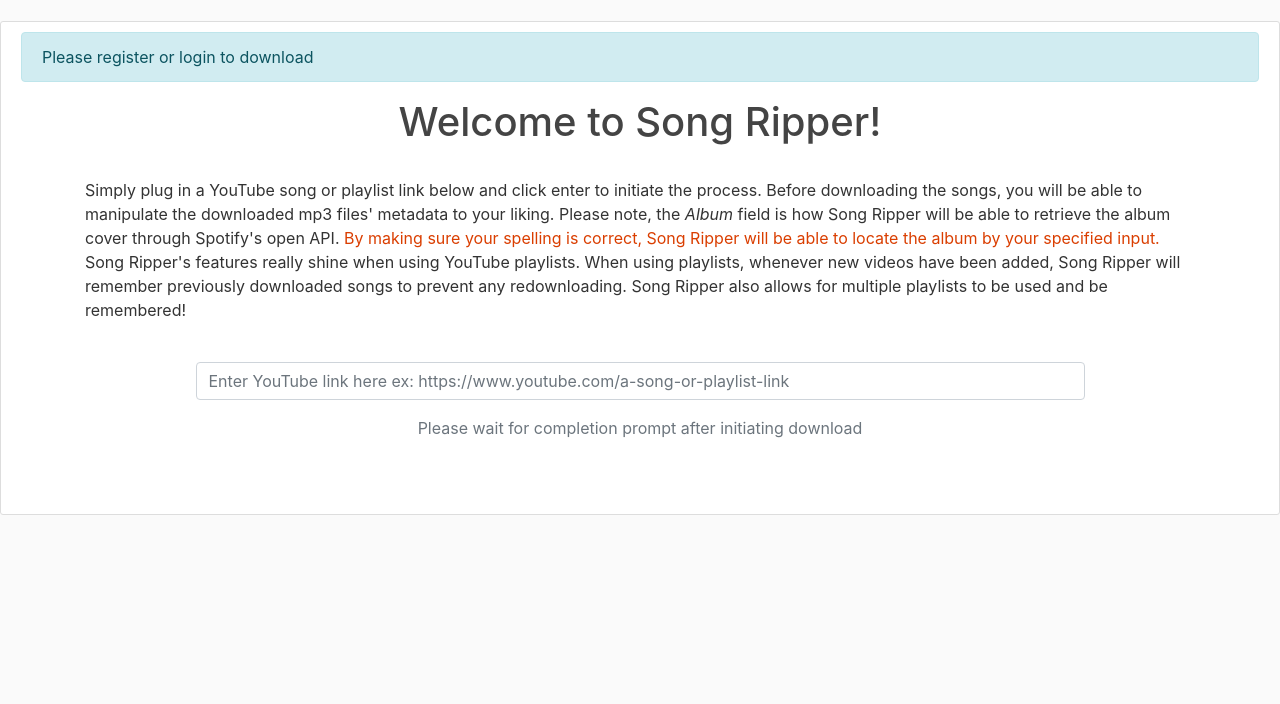
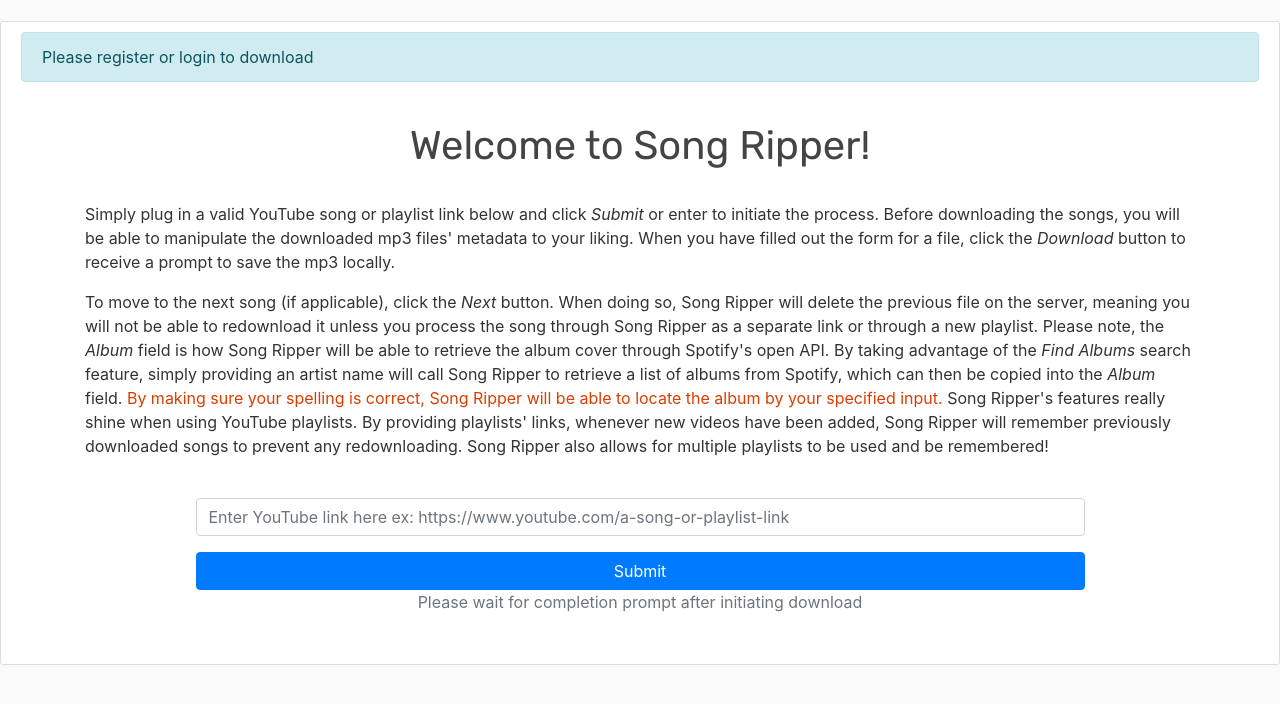
Before and after one commit to shadowstriker15/Online_Ripper, a Django app: page / in a window 1280 px wide. Shown: the part 59-763 px from the top of the page. Run offline with Django 3.2, Linux system fonts and the light colour scheme; some libraries are stand-ins or nearby versions.

Commit message:
Find albums implemented, created delete downloads.

```diff
--- a/RipperProject/RipperApp/get_albums.py
+++ b/RipperProject/RipperApp/get_albums.py
@@ -32,4 +32,4 @@ def find_albums(name):
         return album_names
 
     else:
-        print("not a valid artist") #!!!!
+        return None
--- a/RipperProject/RipperApp/static/RipperApp/main.css
+++ b/RipperProject/RipperApp/static/RipperApp/main.css
@@ -36,8 +36,15 @@ ul {
     margin-bottom: 20px;
 }
 
-.caution{
+.caution {
     color: #da3e00;
+}
+
+table.table tbody tr td,
+table.table thead tr th,
+table.table thead {
+  border-left: 1px solid #659ac9;
+  border-right: 1px solid #659ac9;
 }
 
 form {
--- a/RipperProject/RipperApp/templates/RipperApp/about.html
+++ b/RipperProject/RipperApp/templates/RipperApp/about.html
@@ -1,5 +1,6 @@
 {% extends "RipperApp/base.html" %}
 {% load crispy_forms_tags %}
+{% load static %}
 {% block content %}
     <div class="content-section">
         <div class="text-center">
--- a/RipperProject/RipperApp/templates/RipperApp/base.html
+++ b/RipperProject/RipperApp/templates/RipperApp/base.html
@@ -12,6 +12,7 @@
           crossorigin="anonymous">
     <link rel="stylesheet" type="text/css" href="{% static 'RipperApp/main.css' %}">
     <link rel="shortcut icon" type="images/png" href="{% static 'RipperApp/img/favicon.png' %}">
+    <link href="https://fonts.googleapis.com/css2?family=Rubik&display=swap" rel="stylesheet">
 </head>
 <body>
 <header class="site-header">
@@ -50,6 +51,7 @@
     {% endif %}
     {% block content %}{% endblock %}
 </div>
+
 <script src="https://code.jquery.com/jquery-3.3.1.slim.min.js"
         integrity="sha384-q8i/X+965DzO0rT7abK41JStQIAqVgRVzpbzo5smXKp4YfRvH+8abtTE1Pi6jizo"
         crossorigin="anonymous"></script>
--- a/RipperProject/RipperApp/templates/RipperApp/index.html
+++ b/RipperProject/RipperApp/templates/RipperApp/index.html
@@ -3,7 +3,25 @@
 {% block content %}
     <div class="container">
 
-        <div class="text-center">
+        <div class="content">
+            <div class="row">
+                <div class="col-md-12 text-right">
+                    {% if messages %}
+                        {% for message in messages %}
+                            {% if message.message == "Download complete! Click 'Continue'" %}
+                                <form action="/edit">
+                                    <input class="btn btn-secondary" type="submit" value="Continue"/>
+                                </form>
+                            {% endif %}
+                        {% endfor %}
+                    {% endif %}
+                </div>
+            </div>
+        </div>
+
+        <br>
+
+        <div class="text-center" style="font-family: 'Rubik', sans-serif">
             <h1>Welcome to Song Ripper!</h1>
         </div>
 
@@ -11,13 +29,24 @@
 
         <div>
             <p>
-                Simply plug in a YouTube song or playlist link below and click
-                enter to initiate the process. Before downloading the songs, you will be able to
-                manipulate the downloaded mp3 files' metadata to your liking. Please note, the
-                <em>Album</em> field is how Song Ripper will be able to retrieve the album cover through
-                Spotify's open API.<span class="caution"> By making sure your spelling is correct,
+                Simply plug in a valid YouTube song or playlist link below and click
+                <i>Submit</i> or enter to initiate the process. Before downloading the songs, you will be able to
+                manipulate the downloaded mp3 files' metadata to your liking. When you have filled out
+                the form for a file, click the <i>Download</i> button to receive a prompt to save the mp3
+                locally.
+            </p>
+            <p>
+                To move to the next song (if applicable), click the <i>Next</i> button.
+                When doing so, Song Ripper will delete the previous file on the server, meaning
+                you will not be able to redownload it unless you process the song through Song Ripper as
+                a separate link or through a new playlist. Please note, the <em>Album</em> field is
+                how Song Ripper will be able to retrieve the album cover through Spotify's open API.
+                By taking advantage of the <i>Find Albums</i> search feature, simply providing an
+                artist name will call Song Ripper to retrieve a list of albums from Spotify, which can then
+                be copied into the <i>Album</i> field.
+                <span class="caution"> By making sure your spelling is correct,
                 Song Ripper will be able to locate the album by your specified input.</span> Song Ripper's
-                features really shine when using YouTube playlists. When using playlists, whenever new
+                features really shine when using YouTube playlists. By providing playlists' links, whenever new
                 videos have been added, Song Ripper will remember previously downloaded songs to prevent
                 any redownloading. Song Ripper also allows for multiple playlists to be used and
                 be remembered!
@@ -30,7 +59,8 @@
         <div class="row">
             <div class="mx-auto">
                 <form method="POST"> {% csrf_token %}
-                    {{link_form|crispy}}
+                    {{ link_form|crispy }}
+                    <input class="btn btn-primary col-md-12" type="submit" value="Submit"/>
                 </form>
             </div>
         </div>
@@ -39,19 +69,6 @@
             <p>Please wait for completion prompt after initiating download</p>
         </div>
 
-        <div>
-            {% if messages %}
-                {% for message in messages %}
-                    {% if message.message == 'Download complete!' %}
-                        <form action="/edit" class="float-right">
-                            <input class="btn btn-secondary" type="submit" value="Continue"/>
-                        </form>
-                    {% endif %}
-                {% endfor %}
-            {% endif %}
-        </div>
-
-        <br>
         <br>
 
     </div>
--- a/RipperProject/RipperApp/urls.py
+++ b/RipperProject/RipperApp/urls.py
@@ -8,6 +8,7 @@ urlpatterns = [
     path('next/', views.next_page),
     path('home/', views.home_view),
     path('about/', views.about_view),
-    path('download/', views.download_view)
+    path('download/', views.download_view),
+    path('get-albums/', views.download_view)
     # path('list/', views.list, name='list'),
     ]
--- a/RipperProject/RipperApp/views.py
+++ b/RipperProject/RipperApp/views.py
@@ -38,7 +38,7 @@ def home_view(request, account_name=None):
                 Link.objects.create(**link_form.cleaned_data)
                 link = link_form.cleaned_data['link']
                 yt_download(link, current_user)
-                messages.info(request, f'Download complete!')
+                messages.info(request, f"Download complete! Click 'Continue'")
         else:
             context.update({'link_form': link_form})
 
@@ -71,11 +71,13 @@ def song_edit_view(request):
         artist_form_post = FindAlbumsForm(request.POST)
 
         if artist_form_post.is_valid():
-            print("That's an artist name!")
             artist = artist_form_post.cleaned_data['find_artist']
+            context.update({'artist_name': artist})
             album_list = find_albums(artist)
-            print(album_list, "TaDa!")
-            context.update({'album_list': album_list})
+            if not album_list:
+                messages.error(request, f'Artist not found')
+            else:
+                context.update({'album_list': album_list})
 
         if song_form_post.is_valid():
             artist = song_form_post.cleaned_data['artist']
```
Also changed, not shown: RipperProject/RipperApp/delete_downloads.py (added, +33 -0 lines), RipperProject/RipperApp/templates/RipperApp/song_edit.html (+39 -15 lines), RipperProject/RipperApp/forms.py (line endings or trailing spaces), RipperProject/db.sqlite3.
